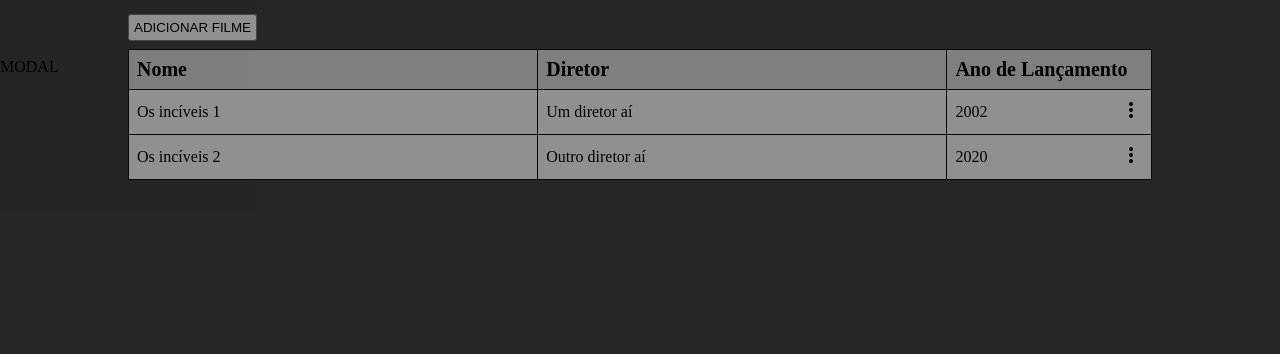
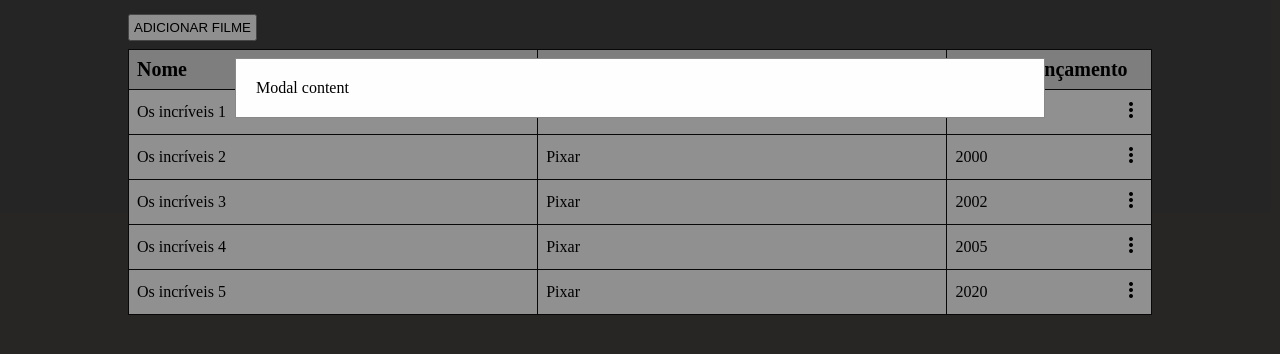
Before and after one commit to felipeamignone/MyMovies, a plain HTML site: page index.html in a window 1280 px wide. Both pictures are taken after a click on the button "ADICIONAR FILME". Shown: the part 42-396 px from the top of the page. Drawn offline with nearby package versions, Linux system fonts and the light colour scheme.

Commit message:
render rows of table by local-storage items

```diff
--- a/index.html
+++ b/index.html
@@ -8,7 +8,7 @@
     <title>Meus Filmes</title>
     <link rel="stylesheet" href="styles.css">
 
-    <!-- import icon from font google -->
+    <!-- import icons from google fonts-->
     <link rel="stylesheet"
         href="https://fonts.googleapis.com/css2?family=Material+Symbols+Outlined:opsz,wght,FILL,GRAD@48,400,0,0" />
 
@@ -29,67 +29,13 @@
                     <th class="name-cell">Diretor</th>
                     <th>Ano de Lançamento</th>
                 </tr>
-                <tr class="table-row">
-                    <td class="name-cell">Os incíveis 1</td>
-                    <td class="name-cell">Um diretor aí</td>
-                    <td class="year-cell">
-                        <div>
-                            2002
-                            <div class="options">
-                                <span class="material-symbols-outlined">
-                                    more_vert
-                                </span>
-                                <ul class="options-menu">
-                                    <li>
-                                        <span class="material-symbols-outlined  icon-menu">
-                                            edit
-                                        </span>
-                                        Editar
-                                    </li>
-                                    <li>
-                                        <span class="material-symbols-outlined  icon-menu">
-                                            delete
-                                        </span>
-                                        Excluir
-                                    </li>
-                                </ul>
-                            </div>
-                        </div>
-                    </td>
-                </tr>
-                <tr class="table-row">
-                    <td class="name-cell">Os incíveis 2</td>
-                    <td class="name-cell">Outro diretor aí</td>
-                    <td class="year-cell">
-                        <div>
-                            2020
-                            <div class="options">
-                                <span class="material-symbols-outlined">
-                                    more_vert
-                                </span>
-                                <ul class="options-menu">
-                                    <li>
-                                        <span class="material-symbols-outlined icon-menu">
-                                            edit
-                                        </span>
-                                        Editar
-                                    </li>
-                                    <li>
-                                        <span class="material-symbols-outlined icon-menu">
-                                            delete
-                                        </span>
-                                        Excluir
-                                    </li>
-                                </ul>
-                            </div>
-                        </div>
-                    </td>
-                </tr>
             </table>
         </div>
 
-        <div id="modal-background">
-            MODAL
+        <div id="modal-form" class="modal-background">
+            <div class="modal-content">
+                Modal content
+            </div>
         </div>
     </div>
 
--- a/main.js
+++ b/main.js
@@ -1,18 +1,72 @@
-const modalForm = document.querySelector("#modal-background");
+const mock = [
+  { id: 0, name: "Os incríveis 1", manager: "Pixar", releasedYear: 1973 },
+  { id: 1, name: "Os incríveis 2", manager: "Pixar", releasedYear: 2000 },
+  { id: 2, name: "Os incríveis 3", manager: "Pixar", releasedYear: 2002 },
+  { id: 3, name: "Os incríveis 4", manager: "Pixar", releasedYear: 2005 },
+  { id: 4, name: "Os incríveis 5", manager: "Pixar", releasedYear: 2020 },
+];
+
+localStorage.setItem("catalog", JSON.stringify(mock));
+
+// CATALOG CONTROL
+let table = document.querySelector("#films-table");
+
+function getFilms() {
+  return JSON.parse(localStorage.getItem("catalog")) || [];
+}
+
+function generateRows() {
+  let films = getFilms();
+  let rows = "";
+  films.forEach((film) => {
+    rows += `
+    <tr class="table-row" key={${film.id}}>
+        <td class="name-cell">${film.name}</td>
+        <td class="name-cell">${film.manager}</td>
+        <td class="year-cell">
+          <div>
+            ${film.releasedYear}
+            <div class="options">
+              <span class="material-symbols-outlined">more_vert</span>
+              <ul class="options-menu">
+                <li>
+                  <span class="material-symbols-outlined  icon-menu">edit</span>
+                  Editar
+                </li>
+                <li>
+                  <span class="material-symbols-outlined  icon-menu">
+                    delete
+                  </span>
+                  Excluir
+                </li>
+              </ul>
+            </div>
+          </div>
+        </td>
+      </tr>
+    `;
+  });
+
+  table.innerHTML += rows;
+}
+
+generateRows();
+
+// MODAL CONTROL
+const modalForm = document.querySelector("#modal-form");
 
 function onOpenModal() {
-    console.log('abriu modal');
-    modalForm && (modalForm.style.display = "block")
+  console.log("abriu modal");
+  modalForm && (modalForm.style.display = "block");
 }
 
 function onCloseModal() {
-    console.log('fechou modal');
-    modalForm && (modalForm.style.display = "none")
+  console.log("fechou modal");
+  modalForm && (modalForm.style.display = "none");
 }
 
-window.onclick = function(event) {
-    console.log({target: event.target})
-    if (event.target == modalForm) {
-        modalForm.style.display = "none";
-    }
+window.onclick = function (event) {
+  if (event.target == modalForm) {
+    modalForm && (modalForm.style.display = "none");
   }
+};
--- a/styles.css
+++ b/styles.css
@@ -24,7 +24,7 @@ header {
   justify-content: center;
 }
 
-/* FILM TABLE STYLES */
+/* FILMS TABLE STYLES */
 #films-table {
   background-color: #f0f0f0;
   width: 80%;
@@ -98,9 +98,9 @@ header {
   margin-right: 4px;
 }
 
-/* MODAL FORM STYLES */
+/* MODAL STYLES */
 
-#modal-background {
+.modal-background {
   display: none;
   position: fixed;
   z-index: 1;
@@ -110,6 +110,13 @@ header {
   width: 100%;
   height: 100%;
   overflow: auto;
-  background-color: rgb(0,0,0);
-  background-color: rgba(0,0,0,0.4);
+  background-color: #00000066;
 }
+
+.modal-content {
+  background-color: #fefefe;
+  margin: auto;
+  padding: 20px;
+  border: 1px solid #888;
+  width: 60%;
+}
```
